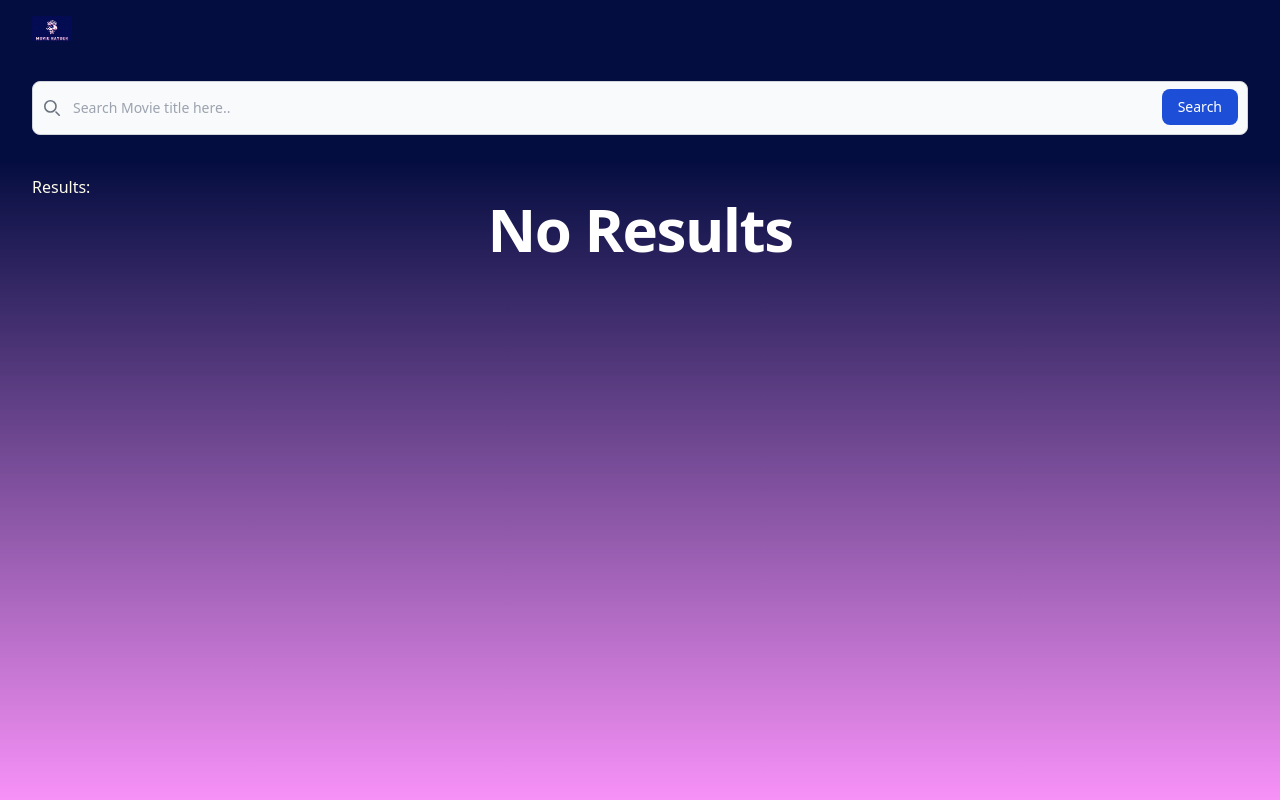
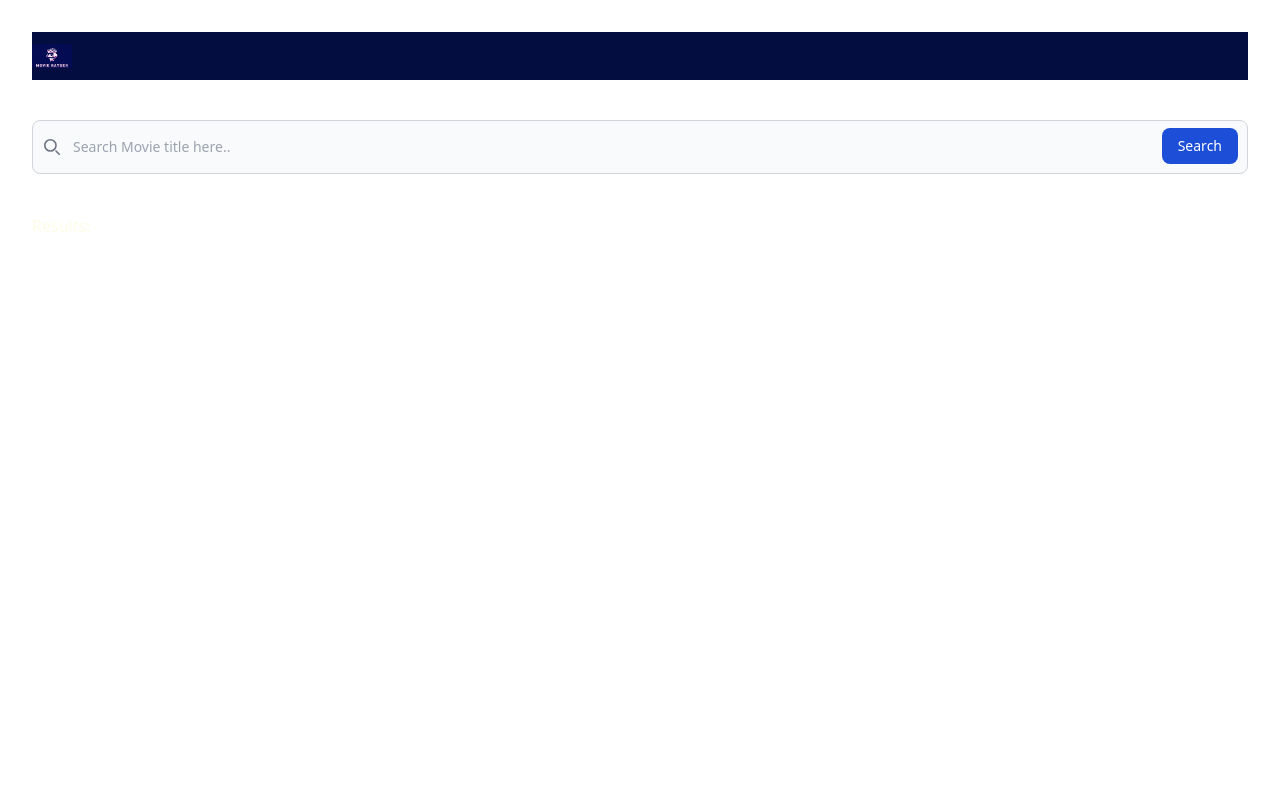
Before and after one commit to TimAtoyo/React-Rangers, a React (Vite) app: page / in a window 1280 px wide. Built offline with nearby package versions, Linux system fonts and the light colour scheme.

Commit message:
hero component conflict removal

```diff
--- a/src/App.css
+++ b/src/App.css
@@ -6,29 +6,31 @@
   --purple: #8B518C;
   --pink: #F288C2;
   --light-pink: #F2DCE8;
-  --white: #fff;
-  --another-one:#f791f8;
   --mid-color: #AF84A4;
 }
 
 #root {
-
+  max-width: 1280px;
   margin: 0 auto;
-  padding-top: 1rem;
-  padding-inline:2rem;
+  padding: 2rem;
   text-align: center;
-  height:100dvh;
-  background: linear-gradient(180deg, var(--dark-blue) 20%, var(  --another-one) 100%);
-  background: blur(57px);
-}
-
-.home {
-  max-width: 1280px;
 }
 
 .nav {
-  max-width: 1280px;
+  background-color: var(--dark-blue);
+  color: var(--pink);
+  height: 3rem;
   display: flex;
-  align-items:center;
   gap: 2rem;
 }
+.hero {
+  background-color: var(--medium-blue) ;
+
+}
+.hero-title{
+  color: var(--light-pink);
+}
+
+.hero-para{
+  color: var(--light-pink)
+}
```
